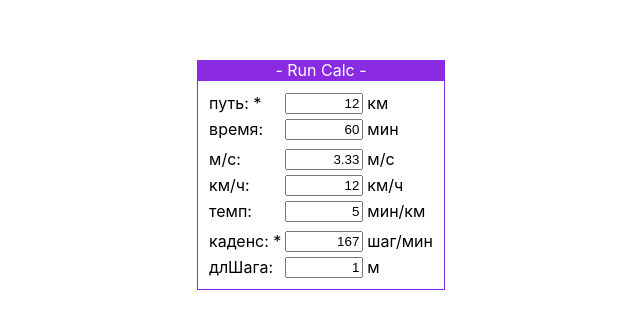
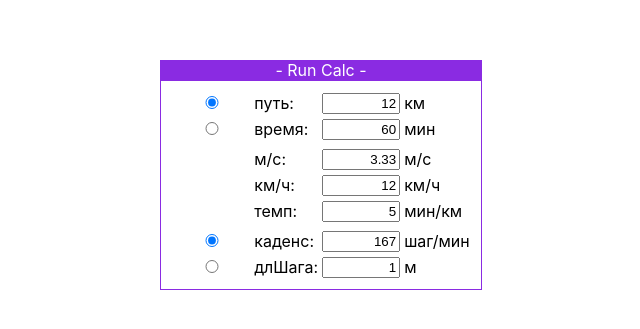
Before and after one commit to ZarNizza/sandbox, a React (Create React App) app: page / in a window 1280 px wide. Shown: the part 225-554 px from the top of the page, without its empty margins (319-959 px from the left). Built offline with nearby package versions, Linux system fonts and the light colour scheme.

Commit message:
radioButtns, w/o control

```diff
--- a/src/ABC.js
+++ b/src/ABC.js
@@ -1,8 +1,8 @@
 import { useReducer } from "react";
 
 // фикс Путь/Время, Каденс/ДлШага
-// навигация стрелками вверх/вниз
-// рефакторинг
+// OK - навигация стрелками вверх/вниз
+// рефакторинг  в стиле REACT
 
 function rCalc(state, action) {
   switch (action.type) {
@@ -133,7 +133,9 @@ function strLength(kSpeed, cadense) {
 
 function handleKeyPress(e) {
   const inputsArr = Array.from(document.getElementsByClassName("f"));
-  const focusIndex = inputsArr.findIndex((item) => item.id === document.querySelector(":focus").id );
+  const focusIndex = inputsArr.findIndex(
+    (item) => item.id === document.querySelector(":focus").id
+  );
   const prevIndex = focusIndex - 1 < 0 ? inputsArr.length - 1 : focusIndex - 1;
   const nextIndex = focusIndex + 1 === inputsArr.length ? 0 : focusIndex + 1;
   switch (e.key) {
@@ -166,7 +168,12 @@ export function RunCalc() {
       <caption>- Run Calc -</caption>
       <tbody>
         <tr>
-          <td>путь: *</td>
+          <td>
+            <input type="radio" name="distTime" id="rD" value="dist" defaultChecked />
+          </td>
+          <td>
+            <label htmlFor="rD">путь: </label>
+          </td>
           <td>
             <input
               id="distance"
@@ -176,7 +183,6 @@ export function RunCalc() {
                 dispatch({ type: "dist", value: event.target.value });
               }}
               onKeyDown={handleKeyPress}
-              tabIndex="1"
               type="text"
               maxLength="4"
             />{" "}
@@ -184,7 +190,12 @@ export function RunCalc() {
           <td>км</td>
         </tr>
         <tr>
-          <td>время: </td>
+          <td>
+            <input type="radio" name="distTime" id="rT" value="time" />
+          </td>
+          <td>
+            <label htmlFor="rT">время: </label>
+          </td>
           <td>
             <input
               id="time"
@@ -194,7 +205,6 @@ export function RunCalc() {
                 dispatch({ type: "time", value: event.target.value });
               }}
               onKeyDown={handleKeyPress}
-              tabIndex="2"
               type="text"
               maxLength="4"
             />{" "}
@@ -205,6 +215,7 @@ export function RunCalc() {
           <td> </td>
         </tr>
         <tr>
+          <td> </td>
           <td>м/с: </td>
           <td>
             <input
@@ -215,7 +226,6 @@ export function RunCalc() {
                 dispatch({ type: "mSpeed", value: event.target.value });
               }}
               onKeyDown={handleKeyPress}
-              tabIndex="3"
               type="text"
               maxLength="4"
             />{" "}
@@ -223,6 +233,7 @@ export function RunCalc() {
           <td>м/с</td>
         </tr>
         <tr>
+          <td> </td>
           <td>км/ч: </td>
           <td>
             <input
@@ -233,7 +244,6 @@ export function RunCalc() {
                 dispatch({ type: "kSpeed", value: event.target.value });
               }}
               onKeyDown={handleKeyPress}
-              tabIndex="4"
               type="text"
               maxLength="4"
             />{" "}
@@ -241,6 +251,7 @@ export function RunCalc() {
           <td>км/ч</td>
         </tr>
         <tr>
+          <td> </td>
           <td>темп: </td>
           <td>
             <input
@@ -251,7 +262,6 @@ export function RunCalc() {
                 dispatch({ type: "pace", value: event.target.value });
               }}
               onKeyDown={handleKeyPress}
-              tabIndex="5"
               type="text"
               maxLength="4"
             />{" "}
@@ -262,7 +272,12 @@ export function RunCalc() {
           <td> </td>
         </tr>
         <tr>
-          <td>каденс: *</td>
+          <td>
+            <input type="radio" name="step" id="rC" value="cadense" defaultChecked />
+          </td>
+          <td>
+            <label htmlFor="rC">каденс: </label>
+          </td>
           <td>
             <input
               id="cadense"
@@ -272,7 +287,6 @@ export function RunCalc() {
                 dispatch({ type: "cadense", value: event.target.value });
               }}
               onKeyDown={handleKeyPress}
-              tabIndex="6"
               type="text"
               maxLength="4"
             />{" "}
@@ -280,7 +294,12 @@ export function RunCalc() {
           <td>шаг/мин</td>
         </tr>
         <tr>
-          <td>длШага: </td>
+          <td>
+            <input type="radio" name="step" id="rS" value="strLength" />
+          </td>
+          <td>
+            <label htmlFor="rS">длШага: </label>
+          </td>
           <td>
             <input
               id="strLength"
@@ -290,7 +309,6 @@ export function RunCalc() {
                 dispatch({ type: "strLength", value: event.target.value });
               }}
               onKeyDown={handleKeyPress}
-              tabIndex="7"
               type="text"
               maxLength="4"
             />{" "}
```
